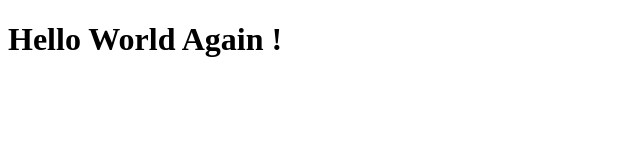
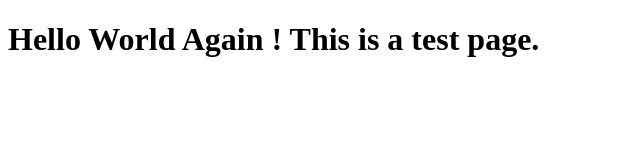
Before and after one commit to sateesh12/html5-dev, a plain HTML site: page site/index.html in a window 1280 px wide. Shown: the whole page, without its empty margins (0-640 px from the left). Drawn offline with Linux system fonts and the light colour scheme.

Commit message:
Added a small update.

```diff
--- a/site/index.html
+++ b/site/index.html
@@ -4,6 +4,6 @@
 	<title>Hello World !</title>
 </head>
 <body>
-<h1>Hello World Again ! </h1>
+<h1>Hello World Again ! This is a test page.</h1>
 </body>
 </html>
```
